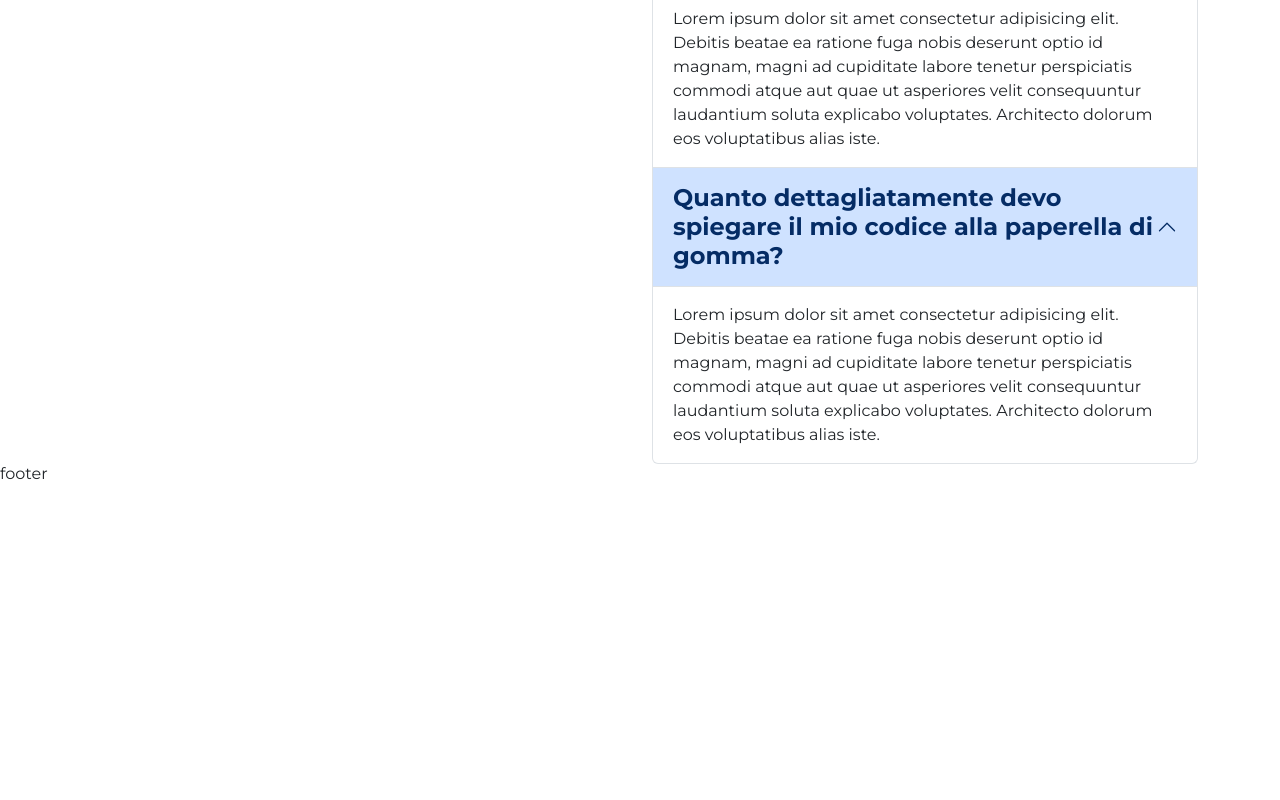
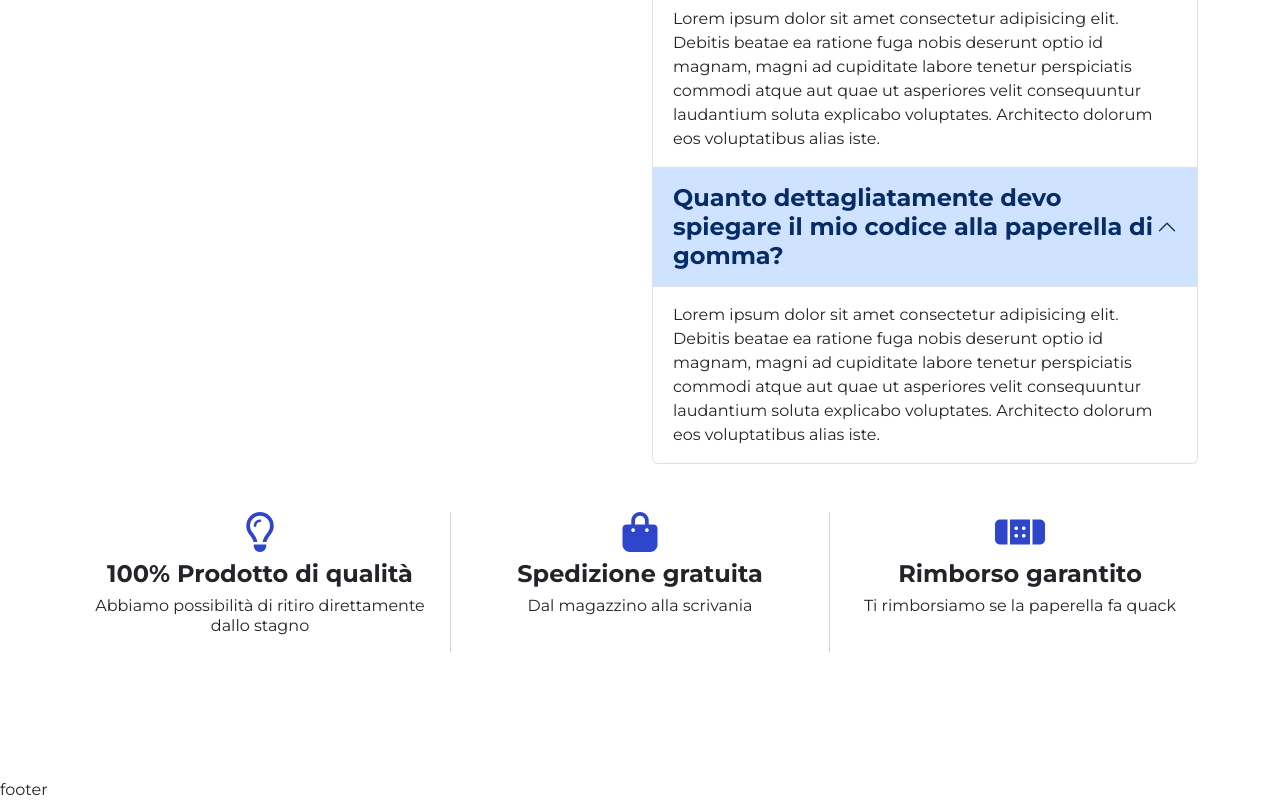
Before and after one commit to ClaudioScordari/landing-page-product, a Vue app: page / in a window 1280 px wide. Shown: the part 3353-4153 px from the top of the page. Before the commit the page ends 3836 px from the top, so only its background shows below. Built offline with nearby package versions, Linux system fonts and the light colour scheme.

Commit message:
Completata sezione Guarantee + correzioni varie

```diff
--- a/src/components/AppMain.vue
+++ b/src/components/AppMain.vue
@@ -4,6 +4,7 @@ import Section_1 from './Section_1.vue';
 import Section_2 from './Section_2.vue';
 import Section_3 from './Section_3.vue';
 import FAQs from './FAQs.vue';
+import Guarantee from './Guarantee.vue';
 
 export default {
     data() {
@@ -20,6 +21,7 @@ export default {
         Section_2,
         Section_3,
         FAQs,
+        Guarantee
     }
 }
 </script>
@@ -35,6 +37,8 @@ export default {
         <Section_3 />
 
         <FAQs />
+
+        <Guarantee />
     </main>
 </template>
 
--- a/src/components/FAQs.vue
+++ b/src/components/FAQs.vue
@@ -26,11 +26,6 @@ export default {
             ]
         };
     },
-    methods:{
-        getImagePath: function(imgPath){
-            return new URL(imgPath, import.meta.url).href;
-        },
-    }
 }
 </script>
 
@@ -39,11 +34,11 @@ export default {
         <h2 class="fs-1 fw-bold text-center my-4">FAQs</h2>
 
         <div class="row">
-            <div class="col-md-6 col-sm-12">
+            <div class="col-lg-6 col-sm-12">
                 <img class="img-fluid" src="../assets/imgs/single-image2.png" alt="broken">
             </div>
 
-            <div class="col-md-6 col-sm-12 pt-3">
+            <div class="col-lg-6 col-sm-12 pt-3">
                 <div class="accordion" id="accordionExample">
                     <div class="accordion-item" v-for="faq in faqs">
                         <h2 class="accordion-header">
--- /dev/null
+++ b/src/components/Guarantee.vue
@@ -0,0 +1,68 @@
+<script>
+export default {
+    data() {
+        return {
+            datas: [
+                {
+                    iconClass: 'fa-regular fa-lightbulb fs-1',
+                    title: '100% Prodotto di qualità',
+                    text: 'Abbiamo possibilità di ritiro direttamente dallo stagno',
+                },
+                {
+                    iconClass: 'fa-solid fa-bag-shopping fs-1',
+                    title: 'Spedizione gratuita',
+                    text: 'Dal magazzino alla scrivania',
+                },
+                {
+                    iconClass: 'fa-solid fa-bandage fs-1',
+                    title: 'Rimborso garantito',
+                    text: 'Ti rimborsiamo se la paperella fa quack',
+                },
+            ]
+        };
+    },
+}
+</script>
+
+<template>
+    <section id="guarantee" class="container py-5 text-center">
+        <div class="row">
+            <div class="col-lg-4 col-sm-12" v-for="data in datas">
+                <i :class="data.iconClass"></i>
+
+                <h2 class="fw-bold fs-4 my-2">{{ data.title }}</h2>
+
+                <p>{{ data.text }}</p>
+            </div>
+        </div>
+    </section>
+</template>
+
+<style lang="scss" scoped>
+    // Importazioni variabili e mixins
+    @use '../assets/scss/partials/variables.scss' as *;
+    @use '../assets/scss/partials/mixins.scss' as *;
+
+    // GENERAL
+    #guarantee {
+        margin-bottom: 80px;
+    }
+
+    i {
+        color: $blue-color;
+        display: inline-block;
+    }
+
+    .row > .col-lg-4.col-sm-12:nth-of-type(2) {
+        border-right: 1px solid lightgrey;
+        border-left: 1px solid lightgrey;
+    }
+
+    // mediaquery
+    @media (max-width: 992px) {
+        .row > .col-lg-4.col-sm-12:nth-of-type(2) {
+            border: none;
+            margin: 30px 0;
+        }
+    }
+</style>
```
